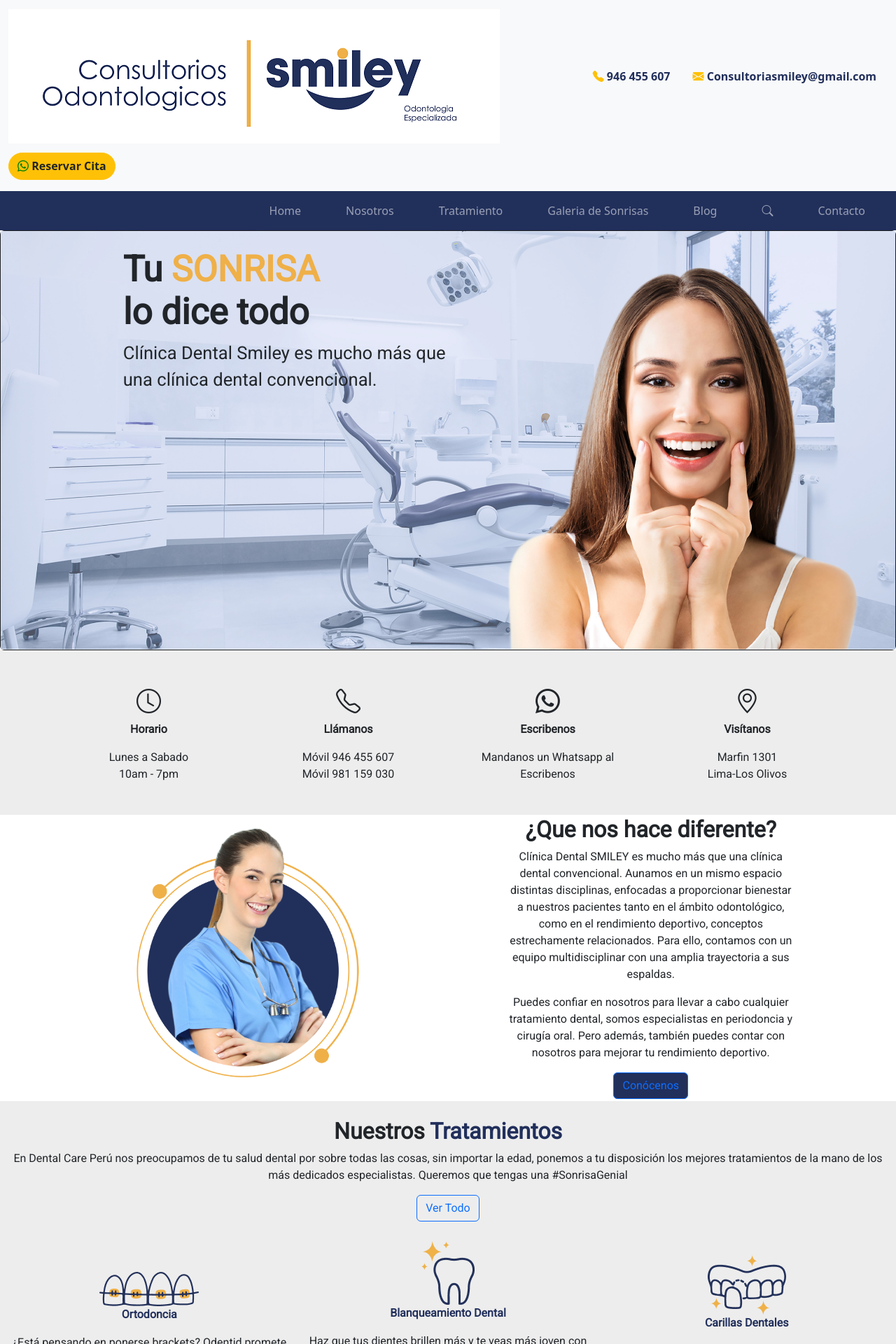
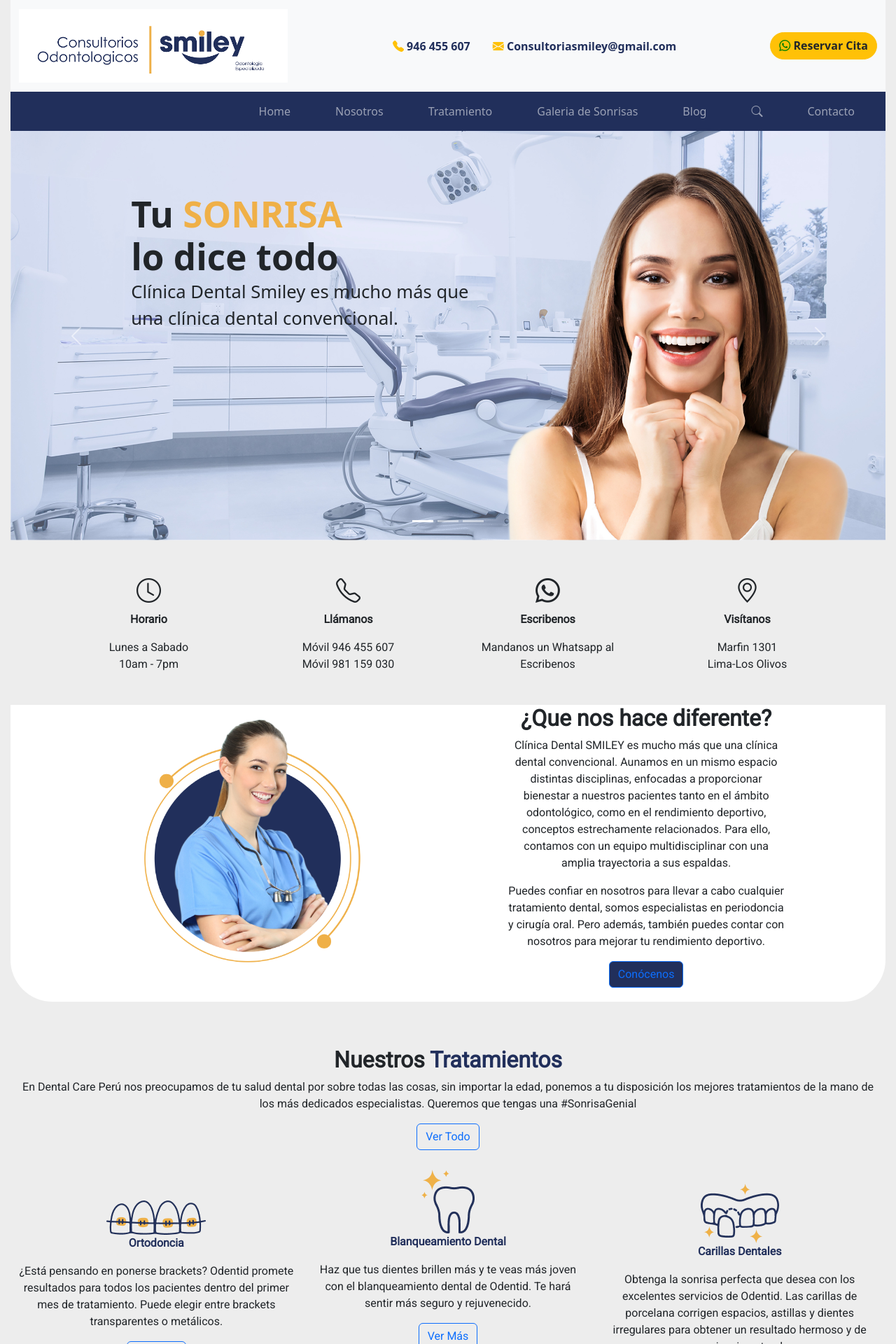
Before and after one commit to Juliogs1999/ClinicaDental-Web, a PHP site: page / in a window 1280 px wide. Shown: the top 1920 px of the page at 70% size. Run offline with PHP 8.4, Linux system fonts and the light colour scheme.

Commit message:
Add files via upload

```diff
--- a/ClinicaDental-web/index.html
+++ b/ClinicaDental-web/index.html
@@ -17,9 +17,9 @@
 
 
      <!--COMIENZO DE PRIMERA BARRA DE NAVEGACION DE LOGO-->
-     <nav class="navbar bg-body-tertiary">
+     <nav class="navbar bg-body-tertiary ">
         <div class="container-fluid">
-          <a class="navbar-brand"><img  src="img/logoSmiley.png" alt="" class="img-fluid"></a>
+          <a class="navbar-brand"><img  src="img/logoSmiley.png" alt="" class="" height="105"></a>
 
           <ul class="nav justify-content-center">
 
@@ -85,16 +85,42 @@
 
 
     <!--Imagen Grande-->
-    <div class="card text-bg-dark letra-roboto">
-        <img src="img/fondochica.jpg" class="img-fluid" alt="...">
-        <div class="card-img-overlay row justify-content-evenly align-items-start">
-            <div class="col-md-9 mt-2"> <!-- Utilizamos "col-md-9" para pantallas medianas y más grandes -->
-                <h1 class="card-title text-dark" style="font-size: 4vw;"><strong>Tu </strong><strong class="letra1">SONRISA </strong><br><strong>lo dice todo</strong></h1>
-                <p class="text-dark" style="font-size: 2vw;">Clínica Dental Smiley es mucho más que
-                    <br>una clínica dental convencional. </p>
-            </div>
+    <div id="carouselExampleIndicators" class="carousel slide ">
+        <div class="carousel-indicators ">
+          <button type="button" data-bs-target="#carouselExampleIndicators" data-bs-slide-to="0" class="active" aria-current="true" aria-label="Slide 1"></button>
+          <button type="button" data-bs-target="#carouselExampleIndicators" data-bs-slide-to="1" aria-label="Slide 2"></button>
+          <button type="button" data-bs-target="#carouselExampleIndicators" data-bs-slide-to="2" aria-label="Slide 3"></button>
         </div>
-    </div>
+        <div class="carousel-inner ">
+          <div class="carousel-item active ">
+            <img src="img/fondochica.jpg" class="d-block w-100 img-fluid " alt="...">
+            <div class="card-img-overlay row justify-content-evenly ">
+              <div class="col-md-9 relativo">
+                <div class="posicionado row"><!-- Utilizamos "col-md-9" para pantallas medianas y más grandes -->
+                  <h1 class="card-title text-dark" style="font-size: 4vw;"><strong>Tu </strong><strong class="letra1">SONRISA </strong><br><strong>lo dice todo</strong></h1>
+                  <p class="text-dark" style="font-size: 2vw;">Clínica Dental Smiley es mucho más que
+                      <br>una clínica dental convencional. </p>
+                    </div>
+              </div>
+          </div>
+          </div>
+          <div class="carousel-item">
+            <img src="..." class="d-block w-100" alt="...">
+          </div>
+          <div class="carousel-item">
+            <img src="..." class="d-block w-100" alt="...">
+          </div>
+        </div>
+        <button class="carousel-control-prev" type="button" data-bs-target="#carouselExampleIndicators" data-bs-slide="prev">
+          <span class="carousel-control-prev-icon" aria-hidden="true"></span>
+          <span class="visually-hidden">Previous</span>
+        </button>
+        <button class="carousel-control-next" type="button" data-bs-target="#carouselExampleIndicators" data-bs-slide="next">
+          <span class="carousel-control-next-icon" aria-hidden="true"></span>
+          <span class="visually-hidden">Next</span>
+        </button>
+      </div>
+
 
 
     <!--INFORMACION DE CONTACTO Y HORARIOS-->
@@ -125,7 +151,7 @@
           </div>
     </div>
     <!--QUE NOS HACE DIFERENTE-->
-    <div class="text-center letra-roboto">
+    <div class="text-center letra-roboto" id="diferentes">
         <div class="row justify-content-evenly align-items-center">
           <div class="col-md-4">
            <img src="img/sonrisa2.png" alt="" class="img-fluid">
@@ -198,7 +224,7 @@
       </div>
 
       <!--PACIENTES SATISFECHOS-->
-      <div class="container text-center letra-roboto" id="paciente">
+      <div class=" text-center letra-roboto" id="paciente">
         <div class="container">
             <div class="row mt-5 align-items-center">
                 <div class="col-md-6 align-bottom">
--- a/ClinicaDental-web/style.css
+++ b/ClinicaDental-web/style.css
@@ -18,9 +18,10 @@ footer {
 .letra2{
     color: black;
 }
-.info1{
+body{
     background-color: #EDEDED;
-
+    padding-left: 15px;
+    padding-right: 15px;
 
 
 
@@ -43,3 +44,31 @@ footer {
     border-left: 3px solid white;
     height: 100%;
 }
+.posicionado{
+    position: absolute;
+
+
+}
+.relativo{
+    position: relative;
+
+    top: 15%;
+    left: 13px;
+
+}
+#diferentes{
+    background-color: white;
+    border-bottom-left-radius: 60px;
+    border-bottom-right-radius: 60px;
+    padding-bottom: 20px;
+}
+#paciente{
+    background-color: white;
+    border-top-left-radius: 60px;
+    border-top-right-radius: 60px;
+    padding-top: 20px;
+}
+#tratamiento{
+    padding-top: 40px;
+    padding-bottom: 40px;
+}
```
